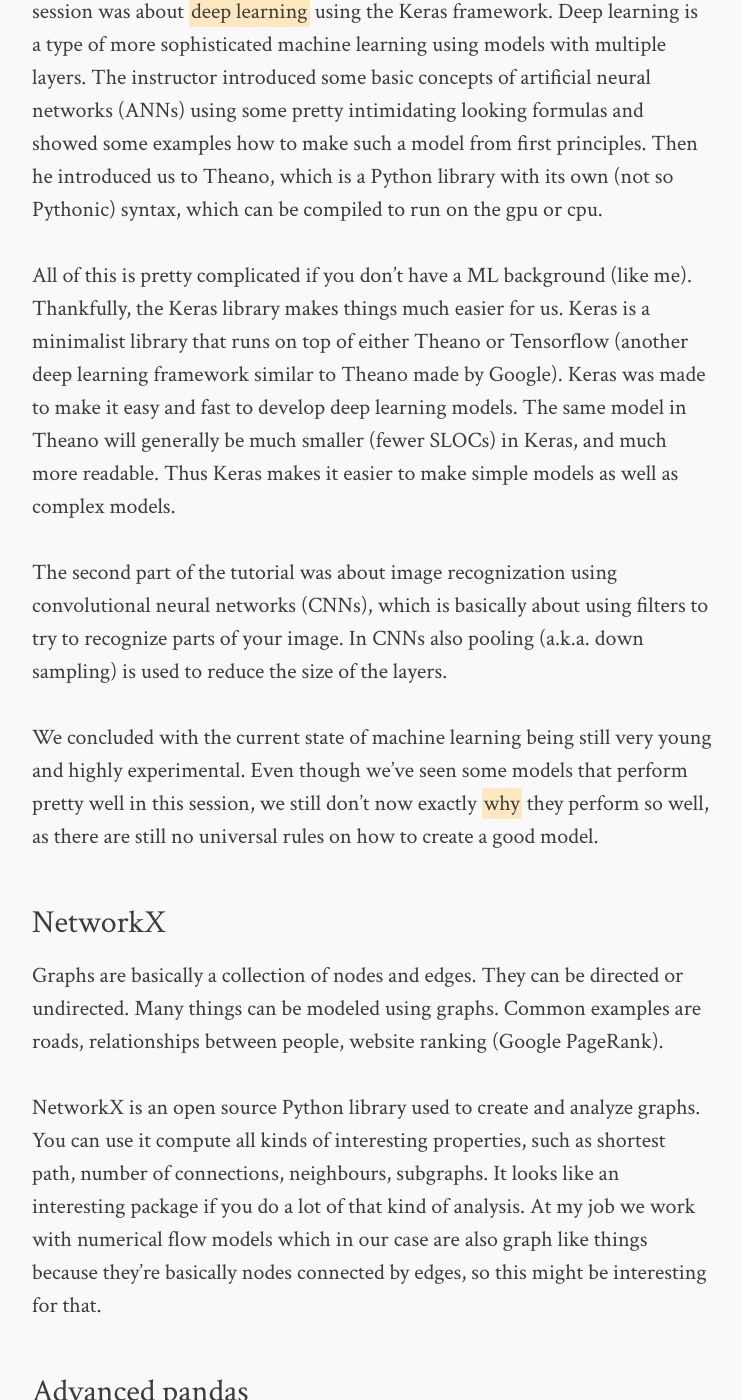
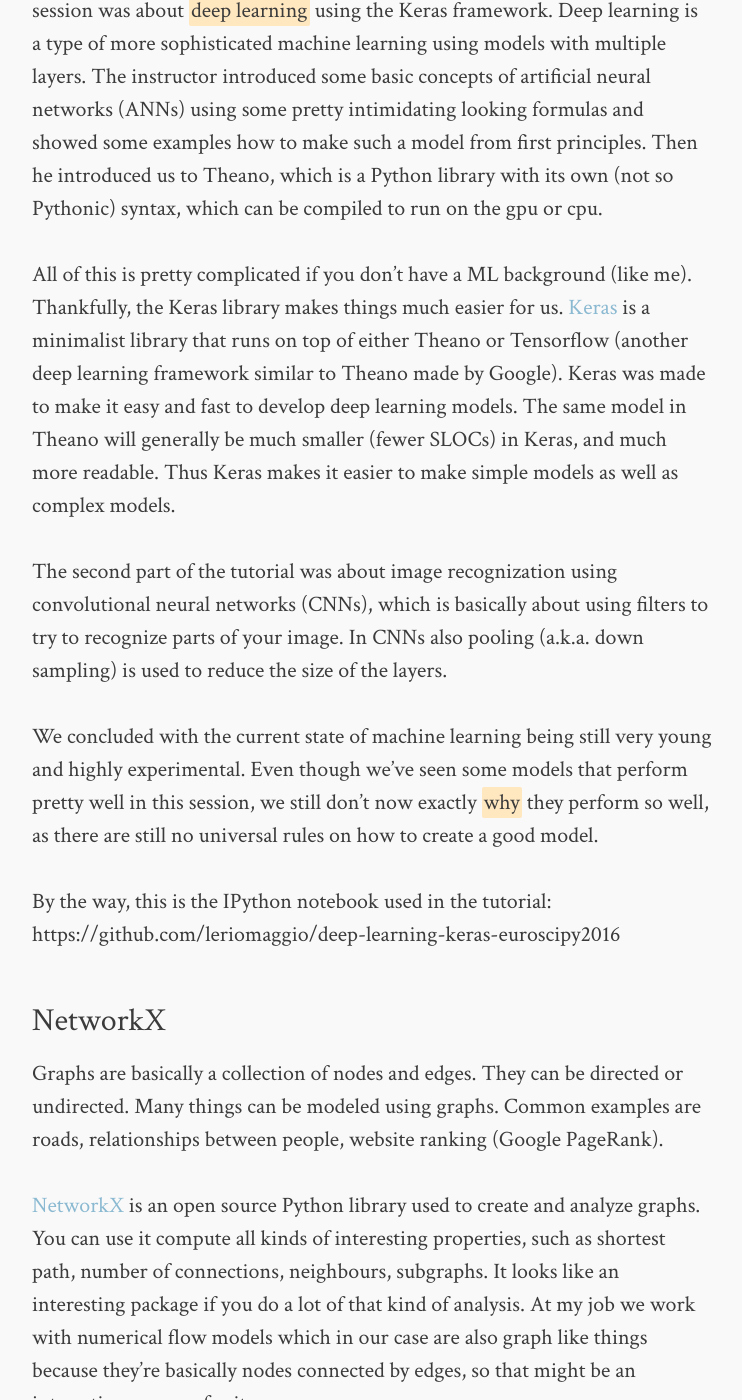
Before and after one commit to jackieleng/jackieleng.github.io, a Jekyll site: the page built from _posts/2016-09-04-euroscipy-tutorials.md, in a window 1280 px wide and 1400 px high, scrolled down 3125 px. Shown: the whole window, without its empty margins (268-1010 px from the left). Built offline with Jekyll 4.4.1, drawn with Linux system fonts in a browser that asks for light colours; comment, search, counter and statistics services are not loaded; some of the changed text lies outside the part shown.

Commit message:
Added some links

```diff
--- a/_posts/2016-09-04-euroscipy-tutorials.md
+++ b/_posts/2016-09-04-euroscipy-tutorials.md
@@ -62,10 +62,10 @@
 ### Parallel computing, MPI
 
 The first part of the tutorial was about profiling and some examples of (micro)
-optimizations in Python. `line_profiler` was a tool I hadn't heard of before,
-but using this tool you can profile your code line by line. This seems
-incredibly useful to me since I've only ever used cProfile for profiling,
-which I find to be complex to use and hard to interpret.
+optimizations in Python. [line_profiler][line_profiler] was a tool I hadn't
+heard of before, but using this tool you can profile your code line by line.
+This seems incredibly useful to me since I've only ever used cProfile for
+profiling, which I find to be complex to use and hard to interpret.
 
 The second part was about the builtin `multiprocessing` library in Python and
 the various features it provides to parallelize your code. Another way to
@@ -95,13 +97,13 @@
 Pythonic) syntax, which can be compiled to run on the gpu or cpu.
 
 All of this is pretty complicated if you don't have a ML background (like me).
-Thankfully, the Keras library makes things much easier for us. Keras is a
-minimalist library that runs on top of either Theano or Tensorflow (another
-deep learning framework similar to Theano made by Google). Keras was made to
-make it easy and fast to develop deep learning models. The same model in
-Theano will generally be much smaller (fewer SLOCs) in Keras, and much more
-readable. Thus Keras makes it easier to make simple models as well as complex
-models.
+Thankfully, the Keras library makes things much easier for us. [Keras][keras]
+is a minimalist library that runs on top of either Theano or Tensorflow
+(another deep learning framework similar to Theano made by Google). Keras
+was made to make it easy and fast to develop deep learning models. The same
+model in Theano will generally be much smaller (fewer SLOCs) in Keras, and
+much more readable. Thus Keras makes it easier to make simple models as well
+as complex models.
 
 The second part of the tutorial was about image recognization using
 convolutional neural networks (CNNs), which is basically about using filters
@@ -116,19 +118,26 @@
 perform so well, as there are still no universal rules on how to create a good
 model.
 
+By the way, this is the IPython notebook used in the tutorial:
+https://github.com/leriomaggio/deep-learning-keras-euroscipy2016
+
+[keras]: https://keras.io/
+
 ### NetworkX
 
 Graphs are basically a collection of nodes and edges. They can be directed
 or undirected. Many things can be modeled using graphs. Common examples are
 roads, relationships between people, website ranking (Google PageRank).
 
-NetworkX is an open source Python library used to create and analyze graphs.
-You can use it compute all kinds of interesting properties, such as shortest
-path, number of connections, neighbours, subgraphs. It looks like an
-interesting package if you do a lot of that kind of analysis. At my job we
-work with numerical flow models which in our case are also graph like things
-because they're basically nodes connected by edges, so this might be
-interesting for that.
+[NetworkX][networkx] is an open source Python library used to create and
+analyze graphs. You can use it compute all kinds of interesting properties,
+such as shortest path, number of connections, neighbours, subgraphs. It looks
+like an interesting package if you do a lot of that kind of analysis. At my
+job we work with numerical flow models which in our case are also graph like
+things because they're basically nodes connected by edges, so that might be
+an interesting use case for it.
+
+[networkx]: https://networkx.github.io/
 
 ### Advanced pandas
 
```
Also changed, not shown: other parts of _posts/2016-09-04-euroscipy-tutorials.md (+2 -0 lines).
